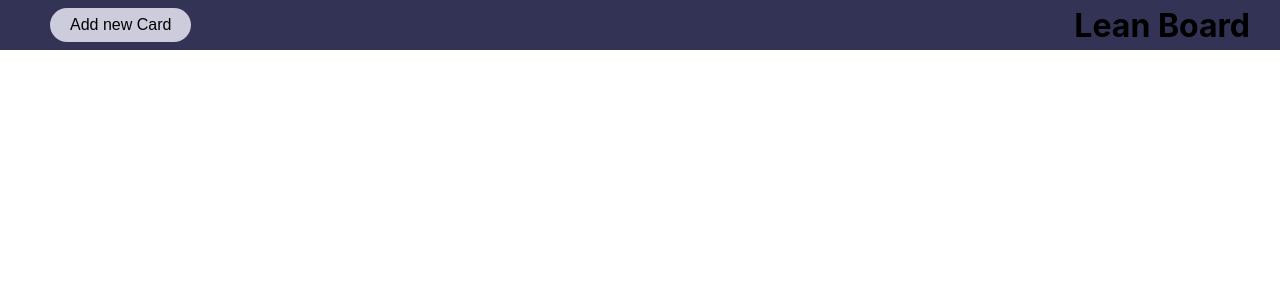
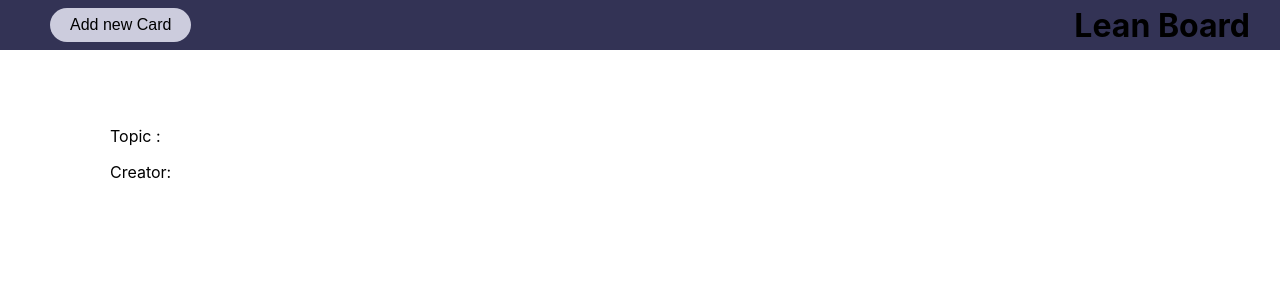
Before and after one commit to tsimvris/lean-board, a Next.js app: page / in a window 1280 px wide. Shown: the top 300 px of the page. Built offline with nearby package versions, Linux system fonts and the light colour scheme.

Commit message:
POST is working ,working on GET

```diff
--- /dev/null
+++ b/Components/Card/StyledCard.js
@@ -0,0 +1,12 @@
+import styled from "styled-components";
+const StyledCard = styled.div`
+  border: none;
+  padding: 10px;
+  border-radius: 10px;
+  background-color: white;
+  color: black;
+  font-size: 1rem;
+  width: 200px;
+  height: 180px;
+`;
+export default StyledCard;
--- a/Components/LayoutComponents/StyledHeader.jsx
+++ b/Components/LayoutComponents/StyledHeader.jsx
@@ -11,5 +11,6 @@ const StyledHeader = styled.header`
   padding: 10px 30px;
   align-items: center;
   flex-direction: row;
+  margin-bottom: 130px;
 `;
 export default StyledHeader;
--- /dev/null
+++ b/Components/StyledMain.js
@@ -0,0 +1,5 @@
+import styled from "styled-components";
+const StyledMain = styled.main`
+  margin: 100px;
+`;
+export default StyledMain;
--- a/DB/dwCards.js
+++ b/DB/dwCards.js
@@ -1,11 +1,11 @@
 import { dbConnect } from "./dbConnect";
 import modelCard from "./model";
-export const downloadCards = async () => {
+export default async function downloadCards() {
   await dbConnect();
 
-  const cards = await downloadCards.find();
+  const cards = await modelCard.find();
 
   return cards.map(({ creator, content }) => {
     return { content, creator };
   });
-};
+}
--- a/pages/index.js
+++ b/pages/index.js
@@ -1,5 +1,8 @@
 import Head from "next/head";
 import Header from "../Components/LayoutComponents/Header";
+import StyledMain from "../Components/StyledMain";
+import StyledCard from "../Components/Card/StyledCard";
+
 export default function Home() {
   return (
     <>
@@ -7,6 +10,12 @@ export default function Home() {
         <title>Lean Board</title>
       </Head>
       <Header />
+      <StyledMain>
+        <StyledCard>
+          <p>Topic : </p>
+          <p>Creator: </p>
+        </StyledCard>
+      </StyledMain>
     </>
   );
 }
```
